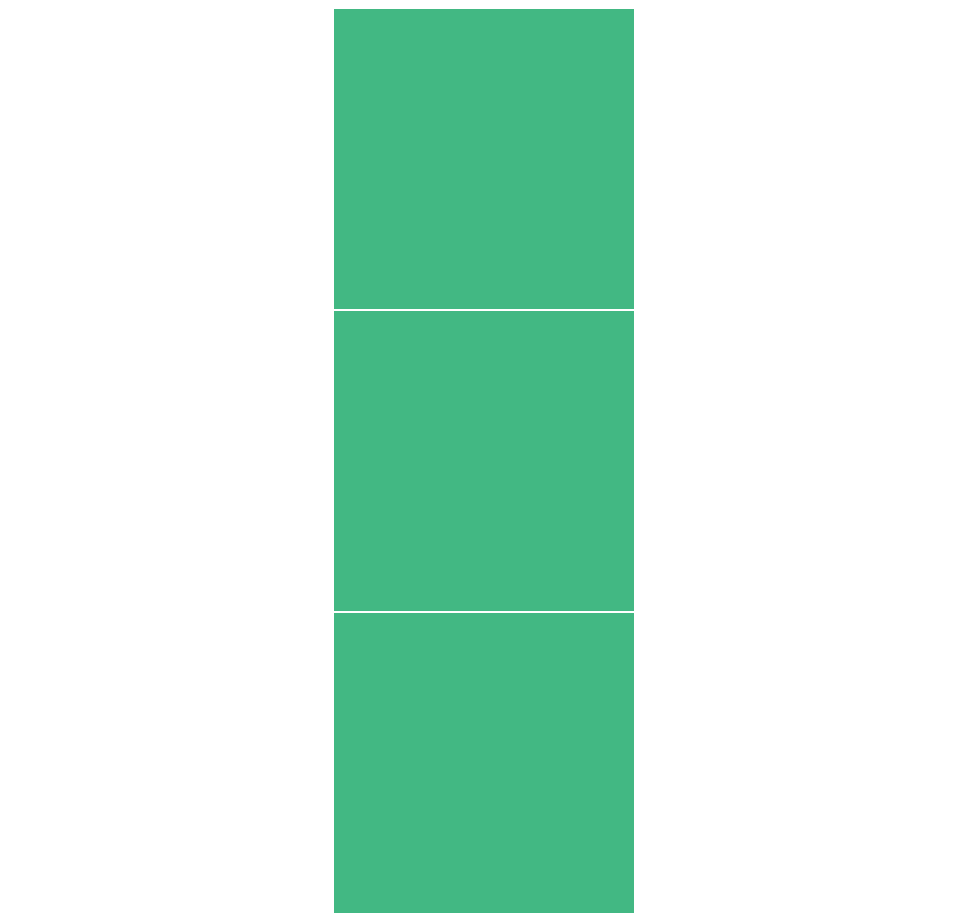
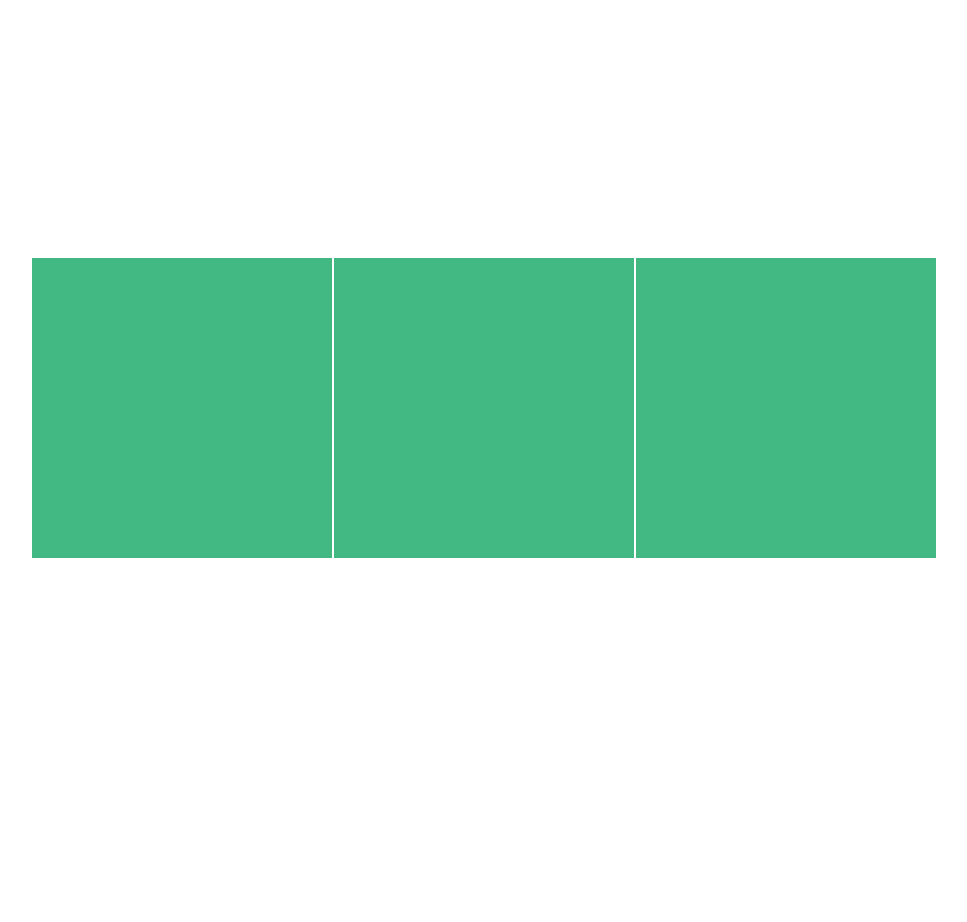
Before and after one commit to choibumsu/CSS_master, a plain HTML site: page flexbox/flexbox.html in a window 1280 px wide. Shown: the whole page, without its empty margins (156-1123 px from the left). After the commit the page ends 816 px from the top, so only its background shows below. Drawn offline with Linux system fonts and the light colour scheme.

Commit message:
[CHANGE] flex-wrap 속성 적용

```diff
--- a/flexbox/flexbox.html
+++ b/flexbox/flexbox.html
@@ -6,16 +6,17 @@
         <meta name="viewport" content="width=device-width, initial-scale=1.0">
         <title>Document</title>
         <style>
-        body {
+            .father {
                 display: flex;
+                flex-wrap: wrap;
 
                 /* main axis */
-            justify-content: space-between;
+                justify-content: center;
 
                 /* cross axis */
                 align-items: center;
 
-            flex-direction: column;
+                height: 100vh;
             }
 
             .box {
@@ -28,11 +29,11 @@
     </head>
 
     <body>
-
+        <div class="father">
             <div class="box"></div>
             <div class="box"></div>
             <div class="box"></div>
-
+        </div>
     </body>
 
 </html>
```
Lines whose indentation alone changed are shown as unchanged.
